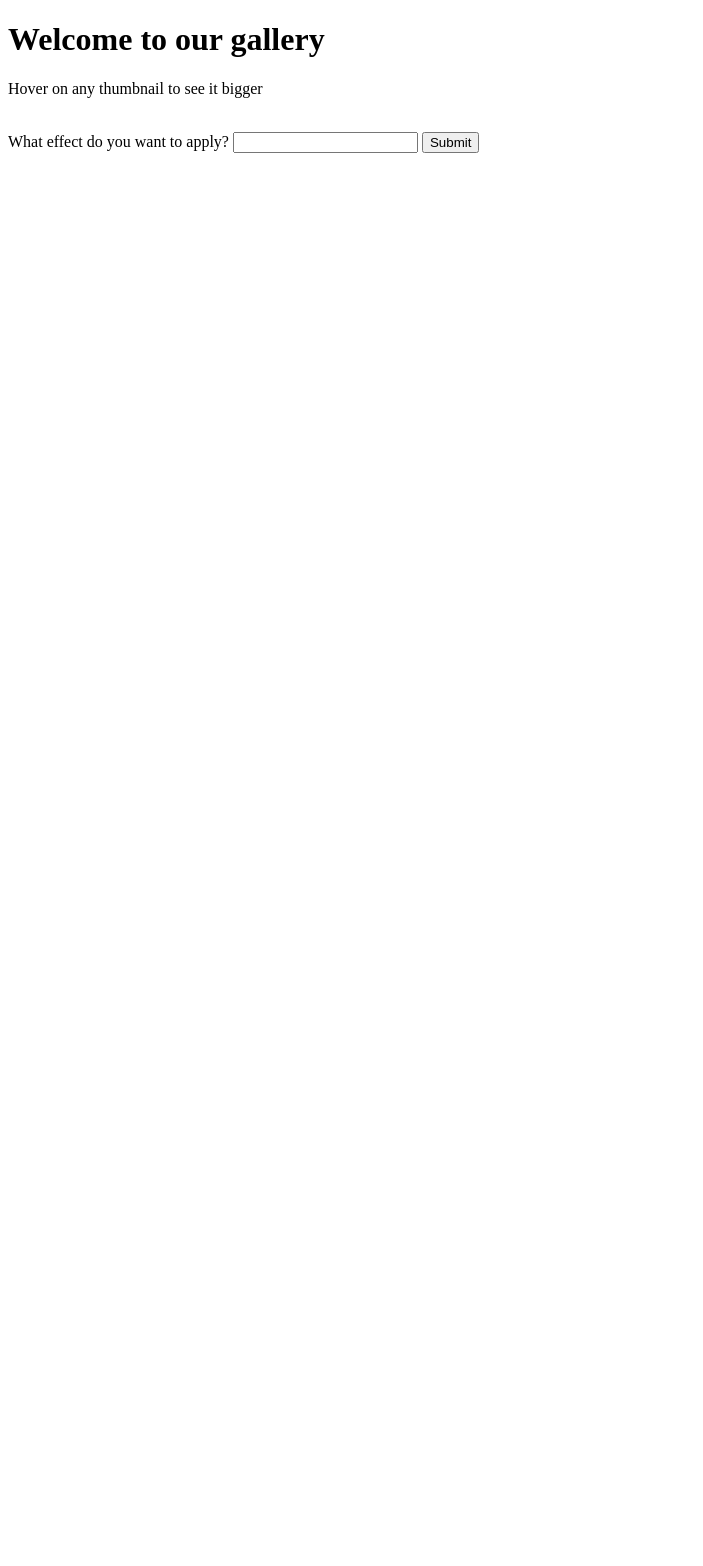
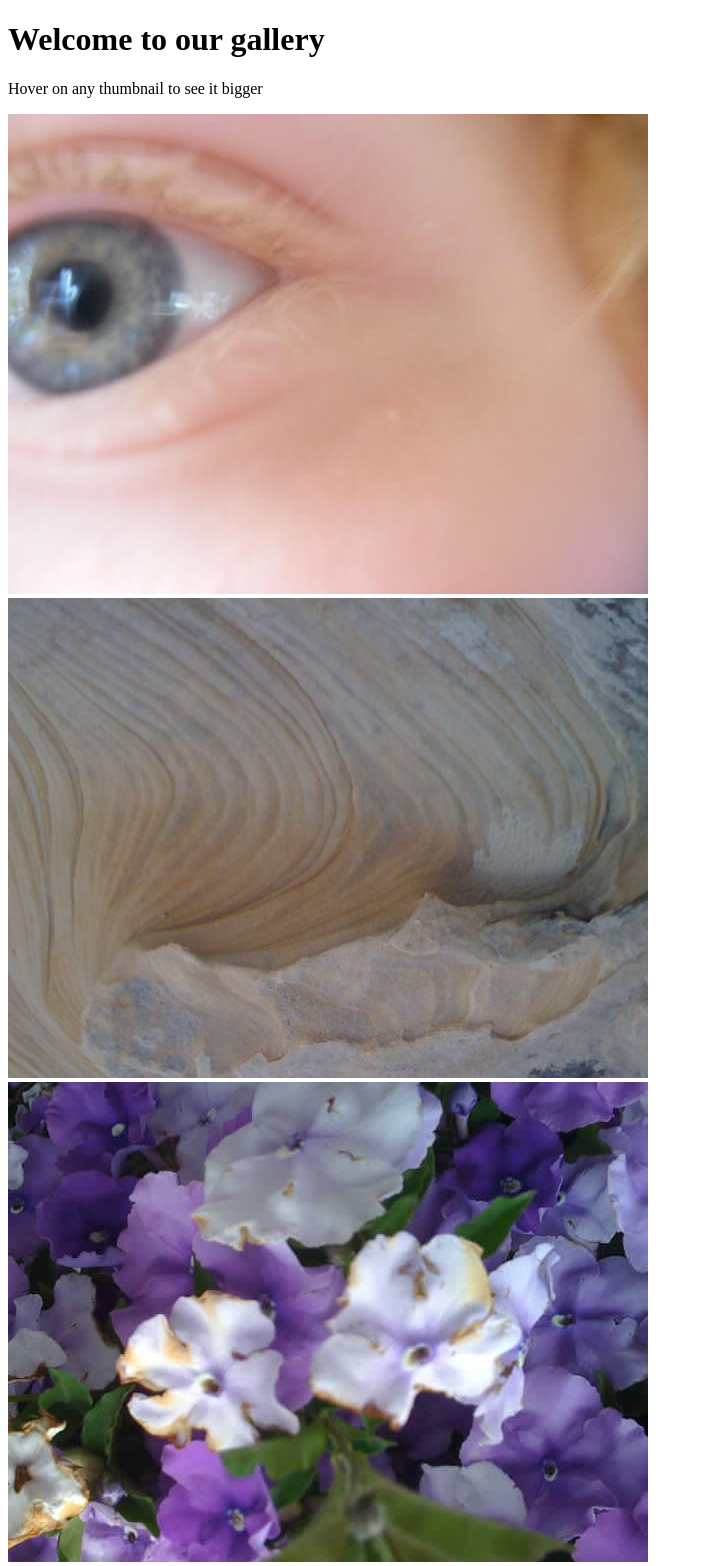
Before and after one commit to Kipotwo/ACIT-1620-Finals, a plain HTML site: page index.html in a window 1280 px wide. Shown: the top 1566 px of the page, without its empty margins (0-703 px from the left). Before the commit the page ends 800 px from the top, so only its background shows below. Drawn offline with Linux system fonts and the light colour scheme.

Commit message:
Added missing tags and elements

```diff
--- a/index.html
+++ b/index.html
@@ -3,6 +3,7 @@
 
 <head>
     <meta charset="utf-8">
+    <title>Welcome to our gallery</title>
 </head>
 
 <body>
@@ -11,8 +12,14 @@
         <p>Hover on any thumbnail to see it bigger</p>
     </header>
     <section>
-        <div id="thumb-bar"> </div>
-        <img class="displayed-img">
+        <div id="thumb-bar">
+            <img src="images/pic1.jpg" alt="Image of an eye" />
+            <img src="images/pic2.jpg" alt="Image of a rock (?)" />
+            <img src="images/pic3.jpg" alt="Image of flowers" />
+            <img src="images/pic4.jpg" alt="Image of hierohlyphics" />
+            <img src="images/pic5.jpg" alt="Image of a butterfly" />
+        </div>
+        <img class="displayed-img" src="" alt="">
     </section>
     <footer>
         <label>What effect do you want to apply?</label>
```
